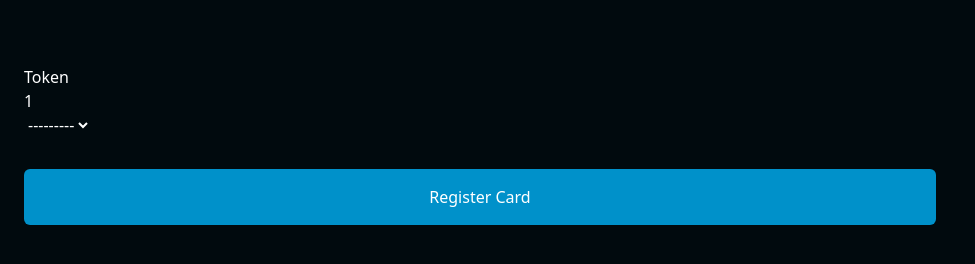
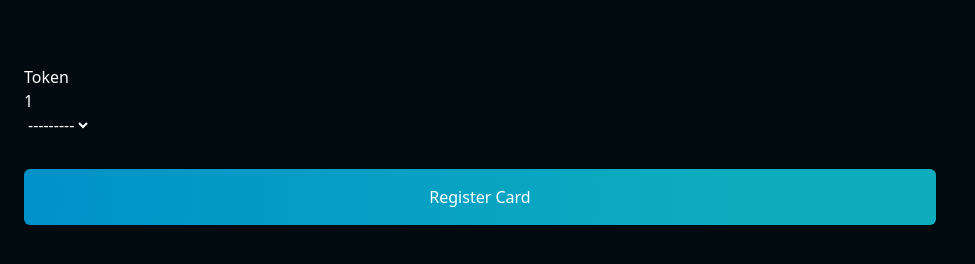
Before and after one commit to tairesu/Assignment_Project_Tyrese_tyresec2, a Django app: page /card/1/admin-register/ in a window 1280 px wide. Shown: the part 379-643 px from the top of the page, without its empty margins (0-975 px from the left). Run offline with Django 5.2, Linux system fonts and the light colour scheme; the visitor is signed in with stand-in values (Sample User, id 1); data that the repository does not hold is empty; some libraries are stand-ins or nearby versions.

Commit message:
changed --.bg-main from solid blue bkg to blue -> teal gradient

```diff
--- a/static/css/base.css
+++ b/static/css/base.css
@@ -115,6 +115,9 @@ div#dropdown-nav {
     }
 }
 
+  .bg-\[var\(--color-main\)\] {
+      background: radial-gradient(circle at 0, var(--color-main), #0eadbe 78%);
+  }
 @media (width >=48rem) {
     .md-card.can-expand {
 
```
